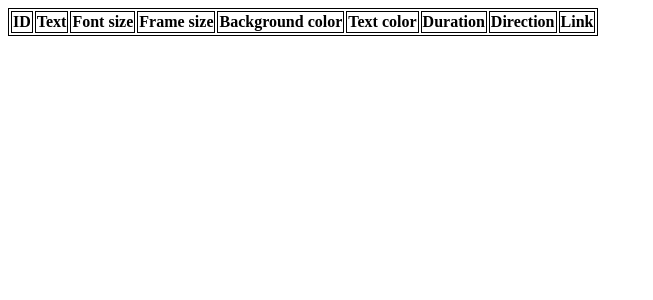
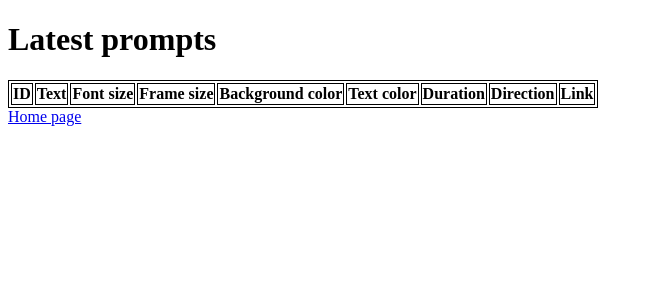
Before and after one commit to dzherb/scrolling-text-generator, a Django app: page /latest/ in a window 1280 px wide. Shown: the top 300 px of the page, without its empty margins (0-653 px from the left). Run offline with Django 4.2, Linux system fonts and the light colour scheme; data that the repository does not hold is empty.

Commit message:
Add links from/to home and latest page

```diff
--- a/ScrollingTextApp/latest_prompts/templates/latest_prompts/main.html
+++ b/ScrollingTextApp/latest_prompts/templates/latest_prompts/main.html
@@ -6,6 +6,7 @@
 </head>
 <body>
 
+<h1>Latest prompts</h1>
 
 <table style="border: 1px solid rgb(0, 0, 0);">
   <tbody>
@@ -56,3 +57,5 @@
     {% endfor %}
   </tbody>
 </table>
+<a href="/">Home page</a>
+</body>
--- a/ScrollingTextApp/video_generator/templates/video_generator/home.html
+++ b/ScrollingTextApp/video_generator/templates/video_generator/home.html
@@ -13,5 +13,6 @@
     <p><b>Background color</b> and <b>text color</b> in rgb. Default: bg_color=0,0,0 text_color=255,255,255</p>
     <p><b>Duration</b> in seconds. Default: d=3</p>
     <p><b>Direction</b> of a text, either 'left', or 'right'. Default: dir=left</p>
+    <a href="/latest">List of latest prompts...</a>
 </body>
 </html>
```
